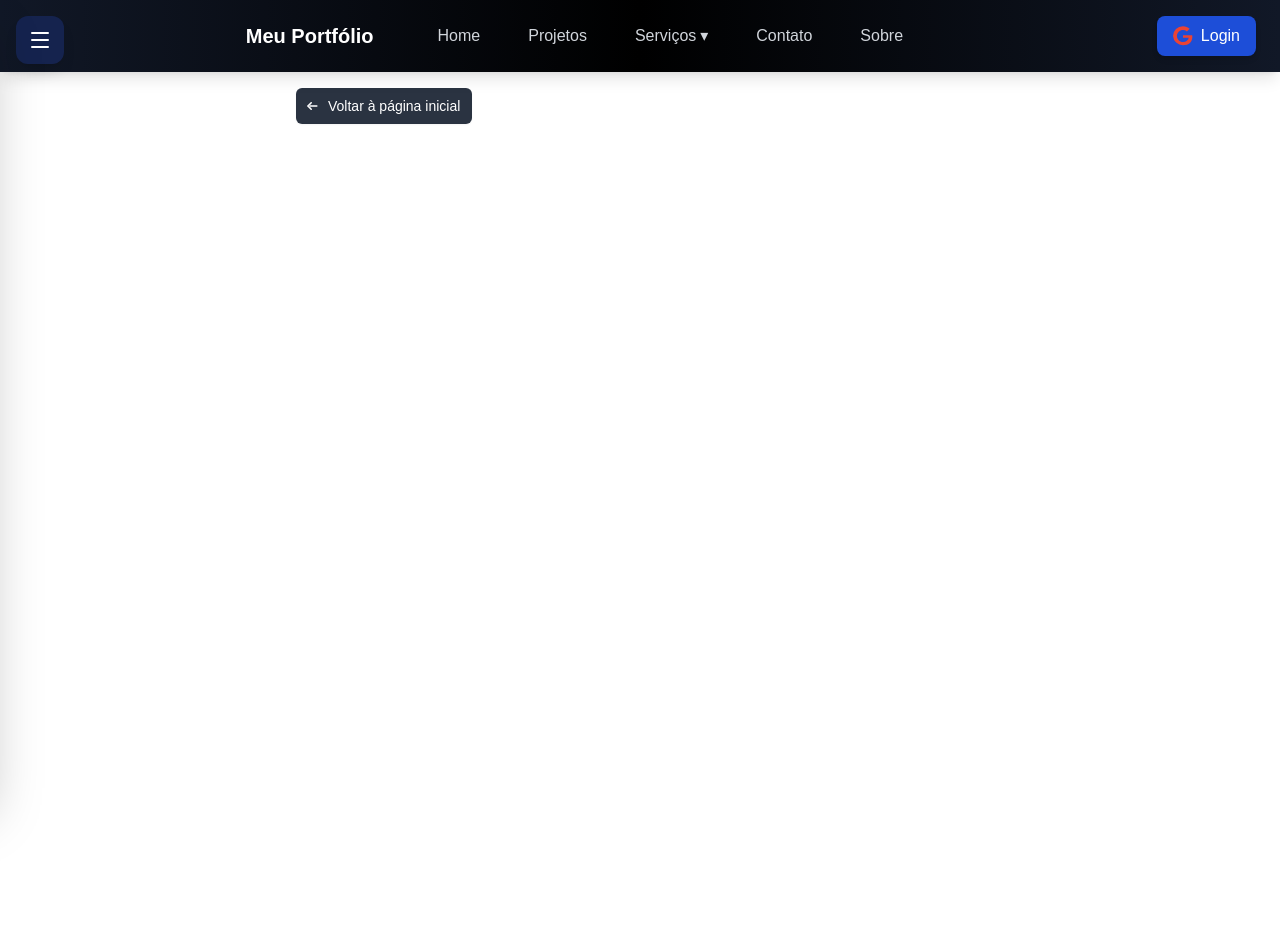
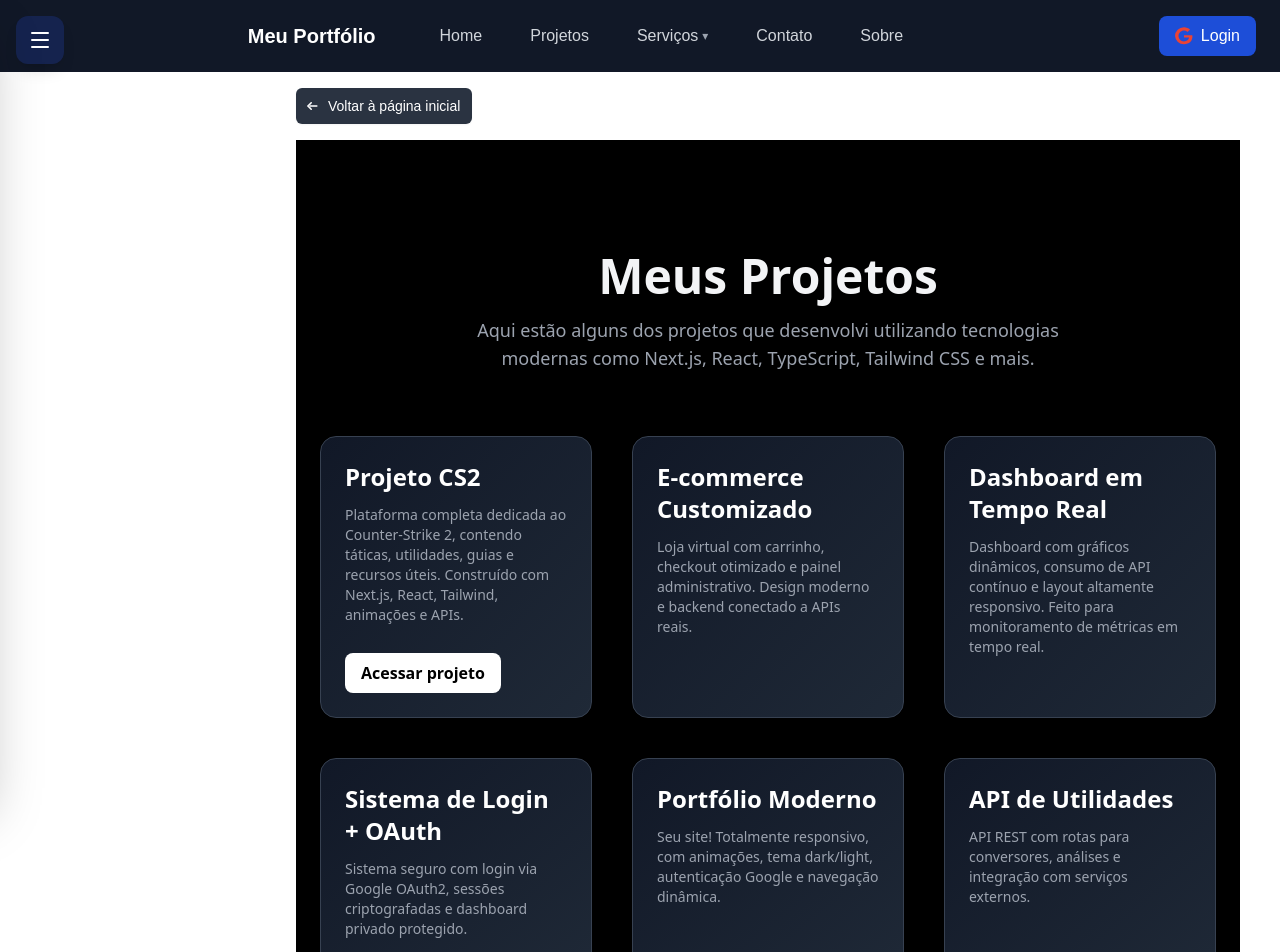
Before and after one commit to Smxke28/Protif-lio, a Next.js app: page /projetos in a window 1280 px wide. Shown: the top 952 px of the page. Before the commit the page ends 864 px from the top, so only its background shows below. Built offline with nearby package versions, Linux system fonts and the light colour scheme; no server answers.

Commit message:
feat: descrição curta da mudança

```diff
--- a/app/projetos/page.tsx
+++ b/app/projetos/page.tsx
@@ -1,143 +1,100 @@
 "use client";
 
-import { useState } from "react";
-import { signIn, signOut, useSession } from "next-auth/react";
-import Link from "next/link";
+export default function ProjetosPage() {
+  return (
+    <div className="min-h-screen pt-28 px-6 bg-black text-gray-100 font-sans">
 
-function GoogleIcon(props: React.SVGProps<SVGSVGElement>) {
-  return (
-    <svg viewBox="0 0 24 24" width={20} height={20} {...props}>
-      <path
-        fill="#EA4335"
-        d="M12 11h11c.1.6.2 1.1.2 1.8 0 6-4 10.2-11.2 10.2A11.9 11.9 0 0 1 0 12 11.9 11.9 0 0 1 12 .2c3.2 0 5.9 1.2 8 3.1l-3.3 3.2A7.6 7.6 0 0 0 12 4.8c-4 0-7.3 3.3-7.3 7.2s3.3 7.2 7.3 7.2c3.7 0 6.3-2.1 6.9-5.1H12z"
-      />
-    </svg>
+      {/* TÍTULO */}
+      <header className="text-center mb-16">
+        <h1 className="text-5xl font-extrabold mb-4">Meus Projetos</h1>
+        <p className="text-lg text-gray-400 max-w-2xl mx-auto">
+          Aqui estão alguns dos projetos que desenvolvi utilizando tecnologias
+          modernas como Next.js, React, TypeScript, Tailwind CSS e mais.
+        </p>
+      </header>
+
+      {/* GRID DE PROJETOS */}
+      <main className="max-w-6xl mx-auto grid gap-10 md:grid-cols-2 lg:grid-cols-3">
+
+        {/* PROJETO 1 */}
+        <article className="p-6 rounded-2xl bg-gradient-to-br from-gray-900 to-gray-800
+                           border border-gray-700 shadow-lg hover:shadow-xl hover:border-blue-500
+                           transition">
+          <h3 className="text-2xl font-semibold mb-3 text-white">Projeto CS2</h3>
+          <p className="text-sm mb-4 text-gray-400">
+            Plataforma completa dedicada ao Counter-Strike 2, contendo táticas, utilidades,
+            guias e recursos úteis. Construído com Next.js, React, Tailwind, animações e APIs.
+          </p>
+          <a
+            href="https://sitecs2.vercel.app/"
+            target="_blank"
+            rel="noopener noreferrer"
+            className="inline-block mt-3 px-4 py-2 bg-white text-black font-semibold rounded-lg
+                       hover:bg-gray-300 transition"
+          >
+            Acessar projeto
+          </a>
+        </article>
+
+        {/* PROJETO 2 */}
+        <article className="p-6 rounded-2xl bg-gradient-to-br from-gray-900 to-gray-800
+                           border border-gray-700 shadow-lg hover:shadow-xl hover:border-purple-500
+                           transition">
+          <h3 className="text-2xl font-semibold mb-3 text-white">E-commerce Customizado</h3>
+          <p className="text-sm mb-4 text-gray-400">
+            Loja virtual com carrinho, checkout otimizado e painel administrativo.
+            Design moderno e backend conectado a APIs reais.
+          </p>
+        </article>
+
+        {/* PROJETO 3 */}
+        <article className="p-6 rounded-2xl bg-gradient-to-br from-gray-900 to-gray-800
+                           border border-gray-700 shadow-lg hover:shadow-xl hover:border-green-500
+                           transition">
+          <h3 className="text-2xl font-semibold mb-3 text-white">Dashboard em Tempo Real</h3>
+          <p className="text-sm mb-4 text-gray-400">
+            Dashboard com gráficos dinâmicos, consumo de API contínuo e layout altamente
+            responsivo. Feito para monitoramento de métricas em tempo real.
+          </p>
+        </article>
+
+        {/* PROJETO 4 EXTRA */}
+        <article className="p-6 rounded-2xl bg-gradient-to-br from-gray-900 to-gray-800
+                           border border-gray-700 shadow-lg hover:shadow-xl hover:border-yellow-500
+                           transition">
+          <h3 className="text-2xl font-semibold mb-3 text-white">Sistema de Login + OAuth</h3>
+          <p className="text-sm mb-4 text-gray-400">
+            Sistema seguro com login via Google OAuth2, sessões criptografadas e dashboard
+            privado protegido.
+          </p>
+        </article>
+
+        {/* PROJETO 5 EXTRA */}
+        <article className="p-6 rounded-2xl bg-gradient-to-br from-gray-900 to-gray-800
+                           border border-gray-700 shadow-lg hover:shadow-xl hover:border-pink-500
+                           transition">
+          <h3 className="text-2xl font-semibold mb-3 text-white">Portfólio Moderno</h3>
+          <p className="text-sm mb-4 text-gray-400">
+            Seu site! Totalmente responsivo, com animações, tema dark/light,
+            autenticação Google e navegação dinâmica.
+          </p>
+        </article>
+
+        {/* PROJETO 6 EXTRA */}
+        <article className="p-6 rounded-2xl bg-gradient-to-br from-gray-900 to-gray-800
+                           border border-gray-700 shadow-lg hover:shadow-xl hover:border-red-500
+                           transition">
+          <h3 className="text-2xl font-semibold mb-3 text-white">API de Utilidades</h3>
+          <p className="text-sm mb-4 text-gray-400">
+            API REST com rotas para conversores, análises e integração com serviços externos.
+          </p>
+        </article>
+      </main>
+
+      {/* FOOTER */}
+      <footer className="text-center mt-20 py-6 text-sm text-gray-500">
+        © {new Date().getFullYear()} Juan • Meus Projetos
+      </footer>
+    </div>
   );
 }
-
-export default function Navbar() {
-  const { data: session } = useSession();
-  const [mobileOpen, setMobileOpen] = useState(false);
-
-  return (
-    <header className="fixed top-0 left-0 w-full bg-gradient-to-r from-gray-900 via-black to-gray-900 text-white shadow-lg z-50">
-      <div className="flex items-center justify-between px-6 py-4">
-        {/* Botão hamburger (mobile) */}
-        <button
-          className="md:hidden text-2xl"
-          onClick={() => setMobileOpen((v) => !v)}
-          aria-label="Abrir menu"
-        >
-          {mobileOpen ? "✕" : "☰"}
-        </button>
-
-        {/* Links desktop */}
-        <div className="hidden md:flex flex-1 justify-center items-center gap-8">
-          <h1 className="text-xl font-bold mr-6">Meu Portfólio</h1>
-
-          <Link href="/" className="relative px-2 py-1 text-gray-300 hover:text-white transition">
-            Home
-          </Link>
-          <Link href="/projetos" className="relative px-2 py-1 text-gray-300 hover:text-white transition">
-            Projetos
-          </Link>
-
-          {/* Serviços com submenu */}
-          <div className="relative group">
-            <Link
-              href="/servicos"
-              className="flex items-center gap-1 px-2 py-1 text-gray-300 hover:text-white transition"
-            >
-              <span>Serviços</span>
-              <span>▾</span>
-            </Link>
-            <div className="absolute left-0 top-full mt-2 w-56 bg-gray-800 rounded-lg shadow-lg flex flex-col opacity-0 invisible group-hover:opacity-100 group-hover:visible transition-opacity duration-200 z-50">
-              <Link href="/servicos/consultoria-hardware" className="px-4 py-2 hover:bg-gray-700">
-                Consultoria Hardware
-              </Link>
-              <Link href="/servicos/desenvolvimento-web" className="px-4 py-2 hover:bg-gray-700">
-                Desenvolvimento Web
-              </Link>
-              <Link href="/servicos/montagem-pc" className="px-4 py-2 hover:bg-gray-700">
-                Montagem de PC
-              </Link>
-            </div>
-          </div>
-
-          <Link href="/contato" className="relative px-2 py-1 text-gray-300 hover:text-white transition">
-            Contato
-          </Link>
-          <Link href="/sobre" className="relative px-2 py-1 text-gray-300 hover:text-white transition">
-            Sobre
-          </Link>
-        </div>
-
-        {/* Login/Logout desktop */}
-        <div className="hidden md:flex items-center gap-3 ml-6">
-          {session ? (
-            <button
-              onClick={() => signOut()}
-              className="flex items-center gap-2 px-4 py-2 rounded-lg bg-red-600 hover:bg-red-700 transition shadow-md"
-            >
-              <img
-                src={session.user?.image || ""}
-                alt="avatar"
-                className="w-7 h-7 rounded-full border-2 border-white hover:scale-105 transition-transform"
-              />
-              <span className="font-medium">Sair</span>
-            </button>
-          ) : (
-            <button
-              onClick={() => signIn("google")}
-              className="flex items-center gap-2 px-4 py-2 rounded-lg bg-blue-700 hover:bg-blue-800 transition shadow-md"
-            >
-              <GoogleIcon />
-              <span className="font-medium">Login</span>
-            </button>
-          )}
-        </div>
-      </div>
-
-      {/* Menu mobile simplificado */}
-      {mobileOpen && (
-        <>
-          {/* Overlay leve */}
-          <div
-            className="fixed inset-0 bg-black/50 md:hidden"
-            onClick={() => setMobileOpen(false)}
-          />
-
-          {/* Menu mobile */}
-          <nav
-            className="md:hidden fixed top-14 left-0 w-full bg-gray-900 flex flex-col gap-2 px-6 py-4 border-t border-gray-800 z-50"
-            aria-label="Menu mobile"
-          >
-            <Link href="/" className="py-2 hover:text-blue-400 transition">Home</Link>
-            <Link href="/projetos" className="py-2 hover:text-blue-400 transition">Projetos</Link>
-            <Link href="/servicos" className="py-2 hover:text-blue-400 transition">Serviços</Link>
-            <Link href="/contato" className="py-2 hover:text-blue-400 transition">Contato</Link>
-            <Link href="/sobre" className="py-2 hover:text-blue-400 transition">Sobre</Link>
-
-            <div className="mt-4">
-              {session ? (
-                <button
-                  onClick={() => signOut()}
-                  className="w-full px-4 py-2 rounded-lg bg-red-600 hover:bg-red-700 transition"
-                >
-                  Sair
-                </button>
-              ) : (
-                <button
-                  onClick={() => signIn("google")}
-                  className="w-full px-4 py-2 rounded-lg bg-blue-700 hover:bg-blue-800 transition"
-                >
-                  Login com Google
-                </button>
-              )}
-            </div>
-          </nav>
-        </>
-      )}
-    </header>
-  );
-}
--- a/components/Navbar.tsx
+++ b/components/Navbar.tsx
@@ -1,12 +1,12 @@
 "use client";
 
-import { useState } from "react";
+import { useState, useRef, useEffect } from "react";
+import Link from "next/link";
 import { signIn, signOut, useSession } from "next-auth/react";
-import Link from "next/link";
 
 function GoogleIcon(props: React.SVGProps<SVGSVGElement>) {
   return (
-    <svg viewBox="0 0 24 24" width={20} height={20} {...props}>
+    <svg viewBox="0 0 24 24" width={18} height={18} {...props}>
       <path
         fill="#EA4335"
         d="M12 11h11c.1.6.2 1.1.2 1.8 0 6-4 10.2-11.2 10.2A11.9 11.9 0 0 1 0 12 11.9 11.9 0 0 1 12 .2c3.2 0 5.9 1.2 8 3.1l-3.3 3.2A7.6 7.6 0 0 0 12 4.8c-4 0-7.3 3.3-7.3 7.2s3.3 7.2 7.3 7.2c3.7 0 6.3-2.1 6.9-5.1H12z"
@@ -19,29 +19,123 @@ export default function Navbar() {
   const { data: session } = useSession();
   const [mobileOpen, setMobileOpen] = useState(false);
 
+  // controla submenu "Serviços"
+  const [submenuOpen, setSubmenuOpen] = useState(false);
+
+  // timer para evitar fechar instantaneamente (debounce)
+  const closeTimerRef = useRef<number | null>(null);
+
+  // limpa timer ao desmontar
+  useEffect(() => {
+    return () => {
+      if (closeTimerRef.current) {
+        window.clearTimeout(closeTimerRef.current);
+      }
+    };
+  }, []);
+
+  // Abre imediatamente e limpa timers
+  const openSubmenu = () => {
+    if (closeTimerRef.current) {
+      window.clearTimeout(closeTimerRef.current);
+      closeTimerRef.current = null;
+    }
+    setSubmenuOpen(true);
+  };
+
+  // Fecha com pequeno delay (200ms) para permitir mover o mouse para o submenu
+  const closeSubmenuWithDelay = (delay = 200) => {
+    if (closeTimerRef.current) window.clearTimeout(closeTimerRef.current);
+    closeTimerRef.current = window.setTimeout(() => {
+      setSubmenuOpen(false);
+      closeTimerRef.current = null;
+    }, delay);
+  };
+
+  // Toggle mobile submenu (quando dentro do menu mobile quer abrir/fechar)
+  const toggleMobileOpen = () => setMobileOpen((v) => !v);
+
   return (
     <header className="fixed top-0 left-0 w-full bg-gray-900 text-white z-50">
       <div className="flex items-center justify-between px-6 py-4">
-        {/* Botão hamburger (mobile) */}
+        {/* Hamburger (mobile) */}
         <button
           className="md:hidden text-2xl"
-          onClick={() => setMobileOpen((v) => !v)}
-          aria-label="Abrir menu"
+          onClick={toggleMobileOpen}
+          aria-label={mobileOpen ? "Fechar menu" : "Abrir menu"}
         >
           {mobileOpen ? "✕" : "☰"}
         </button>
 
-        {/* Links desktop */}
-        <div className="hidden md:flex flex-1 justify-center items-center gap-8">
+        {/* Desktop links */}
+        <div className="hidden md:flex flex-1 justify-center items-center gap-8 relative">
           <h1 className="text-xl font-bold mr-6">Meu Portfólio</h1>
-          <Link href="/">Home</Link>
-          <Link href="/projetos">Projetos</Link>
-          <Link href="/servicos">Serviços</Link>
-          <Link href="/contato">Contato</Link>
-          <Link href="/sobre">Sobre</Link>
+
+          <Link href="/" className="relative px-2 py-1 text-gray-300 hover:text-white transition">
+            Home
+          </Link>
+
+          <Link href="/projetos" className="relative px-2 py-1 text-gray-300 hover:text-white transition">
+            Projetos
+          </Link>
+
+          {/* Serviços com submenu — Lidar com hover (mouse enter/leave) */}
+          <div
+            className="relative"
+            onMouseEnter={openSubmenu}
+            onMouseLeave={() => closeSubmenuWithDelay(180)}
+          >
+            {/* Parent link */}
+            <Link
+              href="/servicos"
+              className="flex items-center gap-1 px-2 py-1 text-gray-300 hover:text-white transition select-none"
+            >
+              <span>Serviços</span>
+              <span className="text-xs text-gray-400">▾</span>
+            </Link>
+
+            {/* Submenu: fica visível enquanto submenuOpen === true */}
+            <div
+              onMouseEnter={openSubmenu}
+              onMouseLeave={() => closeSubmenuWithDelay(180)}
+              className={`absolute left-0 top-full mt-2 w-56 bg-gray-800 rounded-lg shadow-lg flex flex-col z-50
+                          transition-opacity duration-150 ${submenuOpen ? "opacity-100 visible" : "opacity-0 invisible"}`}
+              role="menu"
+              aria-hidden={!submenuOpen}
+            >
+              <Link
+                href="/servicos/consultoria-hardware"
+                className="px-4 py-2 hover:bg-gray-700"
+                onClick={() => setSubmenuOpen(false)}
+              >
+                Consultoria Hardware
+              </Link>
+              <Link
+                href="/servicos/desenvolvimento-web"
+                className="px-4 py-2 hover:bg-gray-700"
+                onClick={() => setSubmenuOpen(false)}
+              >
+                Desenvolvimento Web
+              </Link>
+              <Link
+                href="/servicos/montagem-pc"
+                className="px-4 py-2 hover:bg-gray-700"
+                onClick={() => setSubmenuOpen(false)}
+              >
+                Montagem de PC
+              </Link>
+            </div>
+          </div>
+
+          <Link href="/contato" className="relative px-2 py-1 text-gray-300 hover:text-white transition">
+            Contato
+          </Link>
+          <Link href="/sobre" className="relative px-2 py-1 text-gray-300 hover:text-white transition">
+            Sobre
+          </Link>
         </div>
 
-        {/* Login/Logout desktop */}
+        {/* Login / Logout (desktop) */}
         <div className="hidden md:flex items-center gap-3 ml-6">
           {session ? (
             <button
@@ -69,16 +163,42 @@ export default function Navbar() {
 
       {/* Menu lateral mobile */}
       {mobileOpen && (
-        <div className="md:hidden fixed inset-0 bg-black/50" onClick={() => setMobileOpen(false)}>
+        <>
+          {/* Overlay: fecha ao clicar fora */}
+          <div
+            className="fixed inset-0 bg-black/50 md:hidden"
+            onClick={() => setMobileOpen(false)}
+          />
+
           <nav
-            className="absolute top-0 left-0 w-3/4 h-full bg-gray-900 flex flex-col gap-4 px-6 py-8"
+            className="md:hidden fixed top-0 left-0 w-3/4 h-full bg-gray-900 flex flex-col gap-4 px-6 py-8 z-50"
             aria-label="Menu mobile"
           >
-            <Link href="/" onClick={() => setMobileOpen(false)}>Home</Link>
-            <Link href="/projetos" onClick={() => setMobileOpen(false)}>Projetos</Link>
-            <Link href="/servicos" onClick={() => setMobileOpen(false)}>Serviços</Link>
-            <Link href="/contato" onClick={() => setMobileOpen(false)}>Contato</Link>
-            <Link href="/sobre" onClick={() => setMobileOpen(false)}>Sobre</Link>
+            <Link href="/" onClick={() => setMobileOpen(false)} className="py-2">Home</Link>
+            <Link href="/projetos" onClick={() => setMobileOpen(false)} className="py-2">Projetos</Link>
+
+            {/* Mobile: clique para expandir submenu */}
+            <div>
+              <button
+                onClick={() => setSubmenuOpen((v) => !v)}
+                className="w-full flex items-center justify-between py-2 text-left"
+                aria-expanded={submenuOpen}
+              >
+                <span>Serviços</span>
+                <span className="text-sm">{submenuOpen ? "▴" : "▾"}</span>
+              </button>
+
+              {submenuOpen && (
+                <div className="flex flex-col pl-4">
+                  <Link href="/servicos/consultoria-hardware" onClick={() => { setMobileOpen(false); setSubmenuOpen(false); }} className="py-2">Consultoria Hardware</Link>
+                  <Link href="/servicos/desenvolvimento-web" onClick={() => { setMobileOpen(false); setSubmenuOpen(false); }} className="py-2">Desenvolvimento Web</Link>
+                  <Link href="/servicos/montagem-pc" onClick={() => { setMobileOpen(false); setSubmenuOpen(false); }} className="py-2">Montagem de PC</Link>
+                </div>
+              )}
+            </div>
+
+            <Link href="/contato" onClick={() => setMobileOpen(false)} className="py-2">Contato</Link>
+            <Link href="/sobre" onClick={() => setMobileOpen(false)} className="py-2">Sobre</Link>
 
             <div className="mt-6">
               {session ? (
@@ -98,7 +218,7 @@ export default function Navbar() {
               )}
             </div>
           </nav>
-        </div>
+        </>
       )}
     </header>
   );
--- a/components/SlideMenu.tsx
+++ b/components/SlideMenu.tsx
@@ -2,7 +2,7 @@
 
 import React, { useState, useEffect } from "react";
 import Link from "next/link";
-import { usePathname, useRouter } from "next/navigation";
+import { usePathname } from "next/navigation";
 import { motion } from "framer-motion";
 import {
   Menu as MenuIcon,
@@ -18,16 +18,18 @@ import {
 
 export default function SlideMenu() {
   const pathname = usePathname();
-  const router = useRouter();
   const [open, setOpen] = useState(false);
+  const [openServices, setOpenServices] = useState(false); // SUBMENU CONTROLADO
   const [theme, setTheme] = useState<"light" | "dark">("light");
   const [mounted, setMounted] = useState(false);
 
   useEffect(() => setMounted(true), []);
+
   useEffect(() => {
     const saved = localStorage.getItem("theme") as "light" | "dark" | null;
     setTheme(saved || "light");
   }, []);
+
   useEffect(() => {
     if (!mounted) return;
     const root = document.documentElement;
@@ -40,25 +42,6 @@ export default function SlideMenu() {
 
   function closeMenu() {
     setOpen(false);
-  }
-
-  // Agora esse método só serve para âncoras na página inicial
-  function handleAnchorClick(e: React.MouseEvent, hash: string) {
-    // se estiver na home → scroll suave
-    if (pathname === "/") {
-      e.preventDefault();
-      const el = document.getElementById(hash);
-      if (el) {
-        el.scrollIntoView({ behavior: "smooth", block: "start" });
-      }
-      closeMenu();
-      return;
-    }
-
-    // se estiver fora da home → manda para home e ancora
-    e.preventDefault();
-    closeMenu();
-    router.push("/#" + hash);
   }
 
   return (
@@ -112,7 +95,6 @@ export default function SlideMenu() {
         {/* MENU */}
         <nav className="flex flex-col gap-2">
 
-          {/* Página Inicial */}
           <MenuItem
             href="/"
             title="Página Inicial"
@@ -120,7 +102,6 @@ export default function SlideMenu() {
             onClick={closeMenu}
           />
 
-          {/* Projetos → agora página normal */}
           <MenuItem
             href="/projetos"
             title="Projetos"
@@ -128,15 +109,17 @@ export default function SlideMenu() {
             onClick={closeMenu}
           />
 
-          {/* Serviços → AGORA FUNCIONA CORRETAMENTE */}
-          <MenuItem
-            href="/servicos"
-            title="Serviços"
-            icon={<Briefcase className="w-4 h-4" />}
-            onClick={closeMenu}
-          />
+          {/* BOTÃO SERVIÇOS → AGORA EXPANDE */}
+          <button
+            onClick={() => setOpenServices(!openServices)}
+            className="menu-modern flex items-center gap-2"
+          >
+            <Briefcase className="w-4 h-4" />
+            Serviços
+          </button>
 
-          {pathname?.startsWith("/servicos") && (
+          {/* SUBMENU */}
+          {openServices && (
             <motion.div
               initial={{ opacity: 0, x: -10 }}
               animate={{ opacity: 1, x: 0 }}
@@ -160,7 +143,6 @@ export default function SlideMenu() {
             </motion.div>
           )}
 
-          {/* Contato */}
           <MenuItem
             href="/contato"
             title="Contato"
@@ -168,13 +150,13 @@ export default function SlideMenu() {
             onClick={closeMenu}
           />
 
-          {/* Sobre */}
           <MenuItem
             href="/sobre"
             title="Sobre"
             icon={<User className="w-4 h-4" />}
             onClick={closeMenu}
           />
+
         </nav>
 
         {/* BOTÃO TEMA */}
@@ -198,18 +180,8 @@ export default function SlideMenu() {
   );
 }
 
-/* COMPONENTE ITEM DO MENU */
-function MenuItem({
-  href,
-  title,
-  icon,
-  onClick,
-}: {
-  href: string;
-  title: string;
-  icon?: React.ReactNode;
-  onClick?: () => void;
-}) {
+/* COMPONENTE DE ITEM */
+function MenuItem({ href, title, icon, onClick }: any) {
   return (
     <Link href={href} onClick={onClick} className="menu-modern">
       {icon}
```
Also changed, not shown: app/page.tsx (+18 -6 lines).
